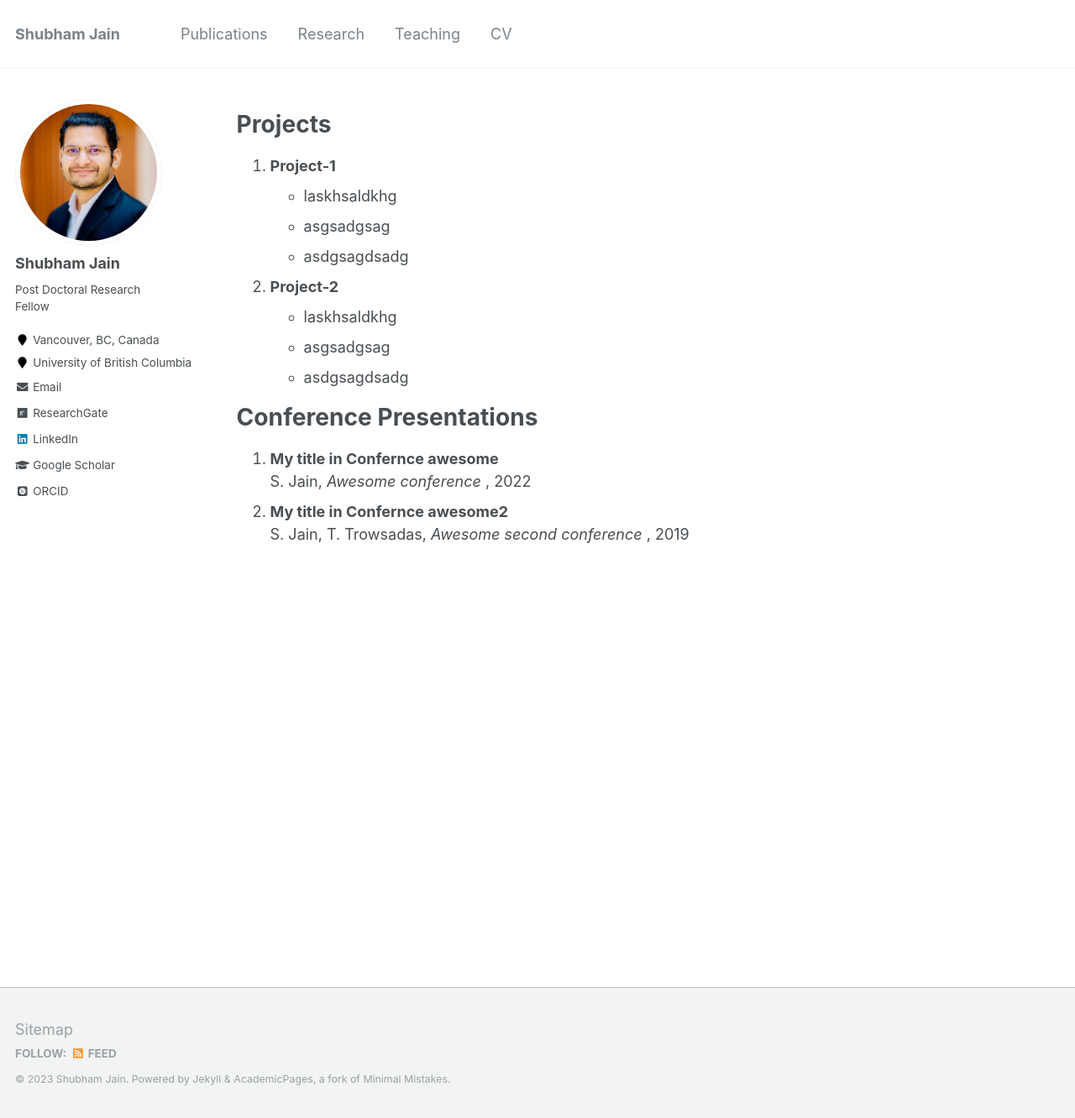
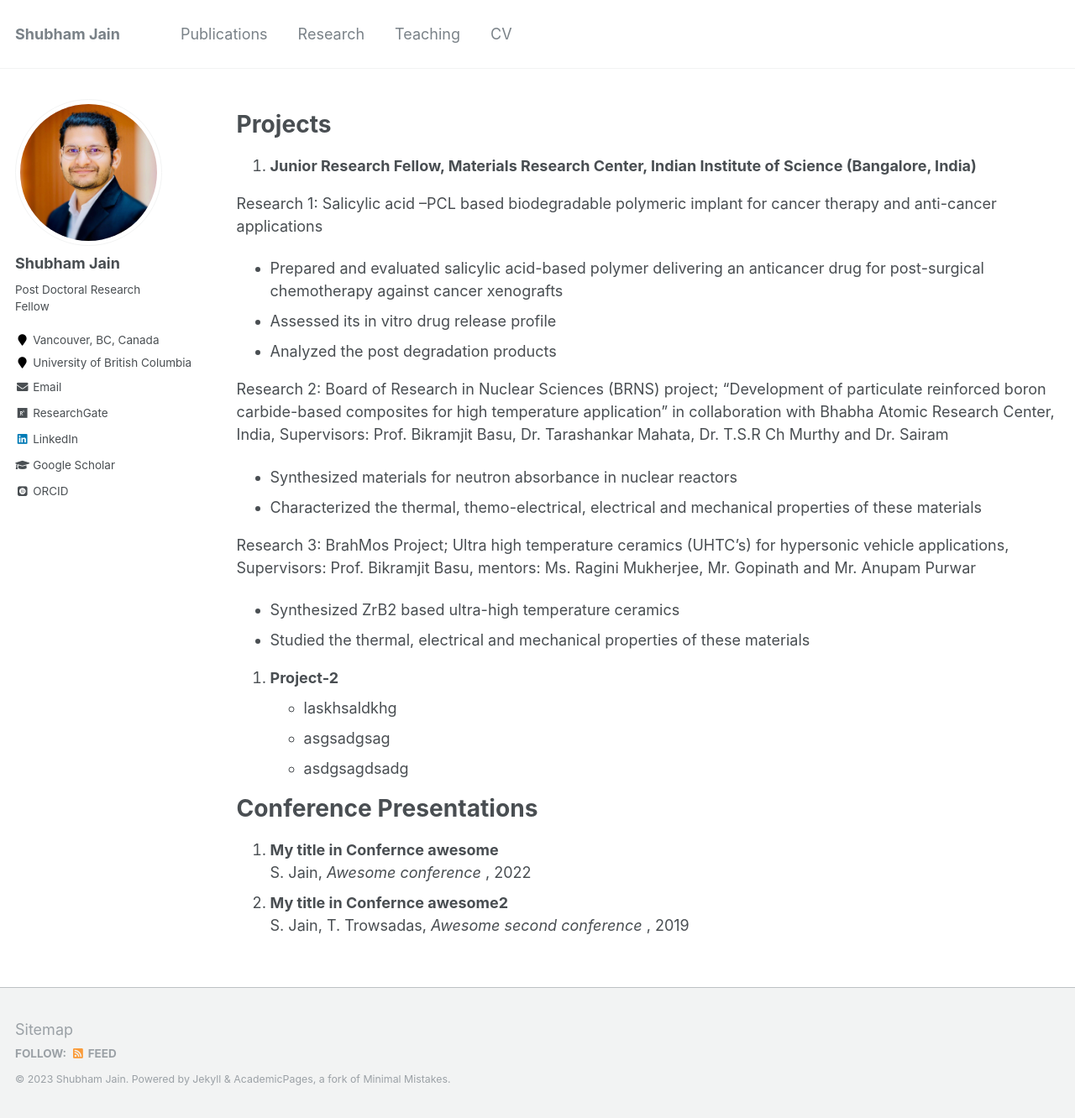
Before and after one commit to shubhamj2611/shubhamj2611.github.io, a Jekyll site: the page built from _pages/research.md, in a window 1280 px wide and 1332 px high. Shown: the whole window at 84% size. Built offline with Jekyll 4.4.1, drawn with Linux system fonts in a browser that asks for light colours; some web fonts are replaced.

Commit message:
Update research.md

```diff
--- a/_pages/research.md
+++ b/_pages/research.md
@@ -6,10 +6,21 @@ author_profile: true
 ---
 # Projects
 
-1. **Project-1**
-   * laskhsaldkhg
-   * asgsadgsag
-   * asdgsagdsadg
+1. **Junior Research Fellow, Materials Research Center, Indian Institute of Science (Bangalore, India)**
+
+Research 1: Salicylic acid –PCL based biodegradable polymeric implant for cancer therapy and anti-cancer applications
+   * Prepared and evaluated salicylic acid-based polymer delivering an anticancer drug for post-surgical chemotherapy against cancer xenografts
+   * Assessed its in vitro drug release profile
+   * Analyzed the post degradation products
+
+Research 2: Board of Research in Nuclear Sciences (BRNS) project; “Development of particulate reinforced boron carbide-based composites for high temperature application” in collaboration with Bhabha Atomic Research Center, India, Supervisors: Prof. Bikramjit Basu, Dr. Tarashankar Mahata, Dr. T.S.R Ch Murthy and Dr. Sairam
+   * Synthesized materials for neutron absorbance in nuclear reactors
+   * Characterized the thermal, themo-electrical, electrical and mechanical properties of these materials
+
+Research 3: BrahMos Project; Ultra high temperature ceramics (UHTC’s) for hypersonic vehicle applications, Supervisors: Prof. Bikramjit Basu, mentors: Ms. Ragini Mukherjee, Mr. Gopinath and Mr. Anupam Purwar
+ * Synthesized ZrB2 based ultra-high temperature ceramics
+ * Studied the thermal, electrical and mechanical properties of these materials
+
 
 
 2. **Project-2**
```
